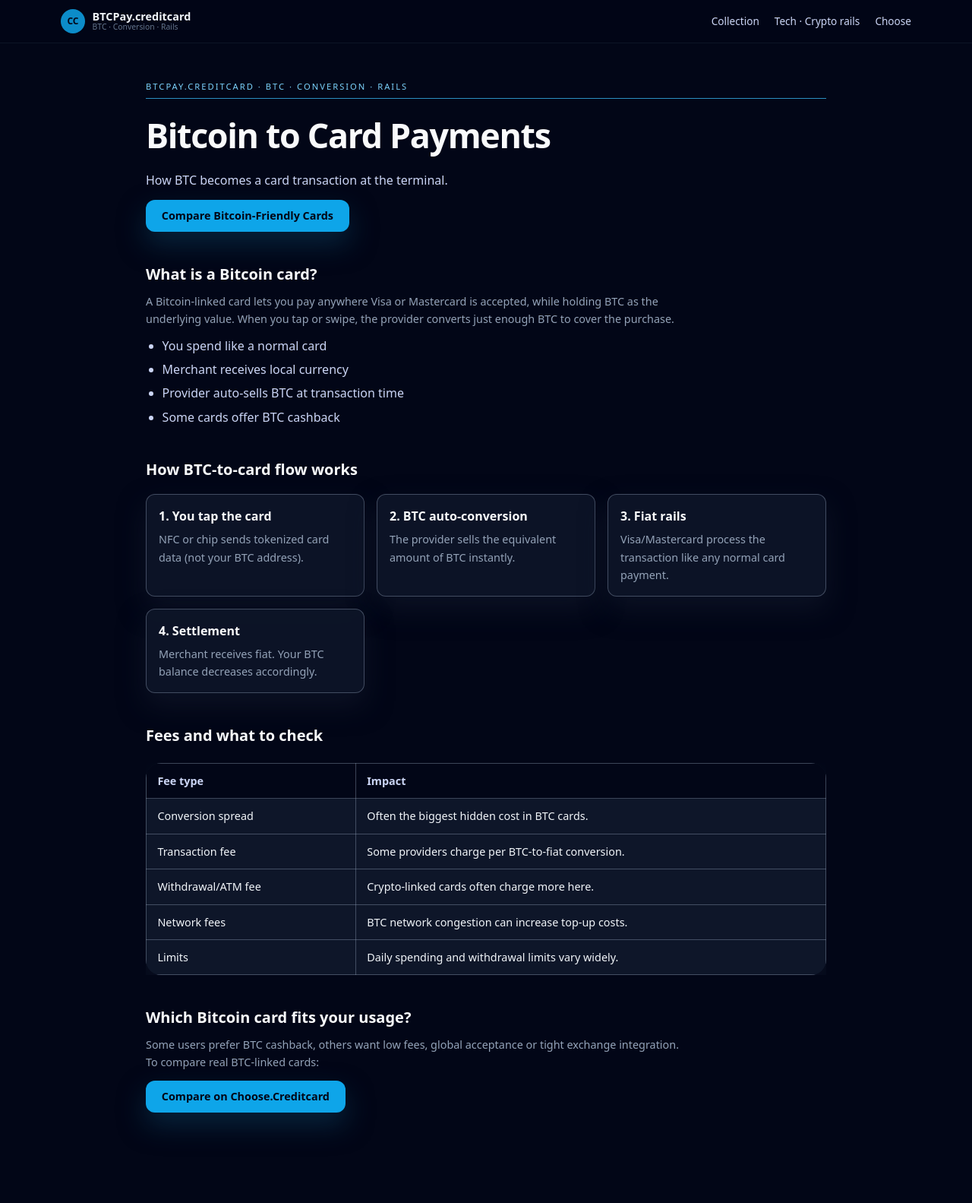
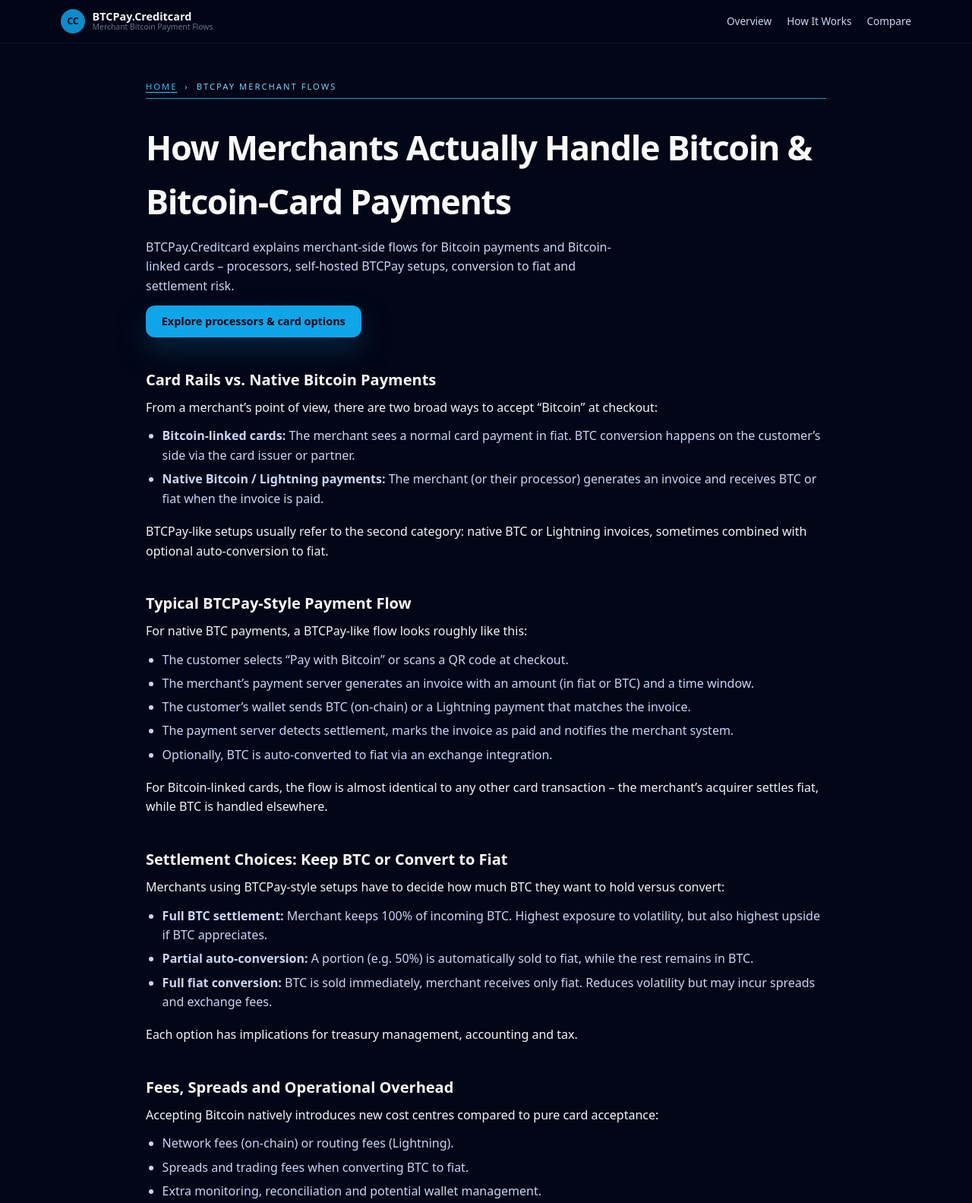
Before and after one commit to ChooseCreditCard/btcpay.creditcard, a plain HTML site: page index.html in a window 1280 px wide. Shown: the top 1583 px of the page at 76% size. Drawn offline with Linux system fonts and the light colour scheme.

Commit message:
Update index.html

```diff
--- a/index.html
+++ b/index.html
@@ -4,181 +4,232 @@
   <meta charset="UTF-8" />
   <meta name="viewport" content="width=device-width, initial-scale=1" />
 
-  <title>BTCPay.Creditcard – Bitcoin to Card Payments Explained</title>
-  <meta name="description"
-        content="How Bitcoin cards work: BTC-to-fiat conversion, spending limits, fees, rewards and how crypto is bridged onto Visa/Mastercard rails." />
+  <title>BTCPay.Creditcard – How Merchants Process Bitcoin Card Payments</title>
+  <meta name="description" content="BTCPay.creditcard explains how merchants accept Bitcoin-related card and BTC payments: processors, conversion, settlement and risk." />
   <meta name="robots" content="index,follow" />
   <link rel="canonical" href="https://btcpay.creditcard/" />
 
   <!-- Open Graph -->
-  <meta property="og:title" content="BTCPay.Creditcard – Bitcoin to Card Payments" />
-  <meta property="og:description"
-        content="Learn how Bitcoin-linked cards convert BTC to spendable balance at terminals, including fees, limits and technical flow." />
+  <meta property="og:title" content="BTCPay.Creditcard – Merchant Bitcoin Payment Flows" />
+  <meta property="og:description" content="Independent overview of how merchants handle Bitcoin payments and Bitcoin-linked cards: processors, self-hosted BTCPay setups, conversion and fees." />
   <meta property="og:type" content="website" />
   <meta property="og:url" content="https://btcpay.creditcard/" />
-  <meta property="og:image" content="https://btcpay.creditcard/preview.png" />
+  <meta property="og:image" content="https://choose.creditcard/preview.png?utm_source=btcpay.creditcard&utm_medium=referral&utm_campaign=og_image" />
 
-  <!-- Styles -->
-  <link rel="stylesheet" href="/styles.css" />
+  <!-- Twitter -->
+  <meta name="twitter:card" content="summary_large_image" />
+  <meta name="twitter:title" content="BTCPay.Creditcard – Merchant Bitcoin Payment Flows" />
+  <meta name="twitter:description" content="How merchants accept Bitcoin and Bitcoin-related card payments, and what happens behind the scenes." />
+  <meta name="twitter:image" content="https://choose.creditcard/preview.png?utm_source=btcpay.creditcard&utm_medium=referral&utm_campaign=twitter_image" />
 
   <!-- GA4 -->
   <script async src="https://www.googletagmanager.com/gtag/js?id=G-64FE63JQ3H"></script>
   <script>
     window.dataLayer = window.dataLayer || [];
-    function gtag(){ dataLayer.push(arguments); }
+    function gtag(){dataLayer.push(arguments);}
     gtag('js', new Date());
-    gtag('config','G-64FE63JQ3H');
+    gtag('config', 'G-64FE63JQ3H');
   </script>
+
+  <link rel="stylesheet" href="./styles.css" />
 </head>
-
 <body class="bg-slate-950 text-slate-100">
-
-  <!-- HEADER – unified CC -->
   <header class="site-header">
     <div class="nav-inner max-w-6xl">
       <div class="brand">
         <div class="cc-logo">CC</div>
         <div class="brand-text">
-          <span class="brand-title">BTCPay.creditcard</span>
-          <span class="brand-subtitle">BTC · Conversion · Rails</span>
+          <div class="brand-title">BTCPay.Creditcard</div>
+          <div class="brand-subtitle">Merchant Bitcoin Payment Flows</div>
         </div>
       </div>
-
       <nav class="nav-links">
-        <a href="https://fin.creditcard/?utm_source=btcpay.creditcard&utm_medium=nav&utm_campaign=collection">
-          Collection
-        </a>
-        <a href="https://tech.creditcard/?utm_source=btcpay.creditcard&utm_medium=nav&utm_campaign=tech_crypto">
-          Tech · Crypto rails
-        </a>
-        <a href="https://choose.creditcard/?utm_source=btcpay.creditcard&utm_medium=nav&utm_campaign=choose">
-          Choose
-        </a>
+        <a href="#overview">Overview</a>
+        <a href="#flows">How It Works</a>
+        <a href="#compare">Compare</a>
       </nav>
     </div>
   </header>
 
   <main class="cc-page">
-    <p class="cc-breadcrumb">BTCPay.creditcard · BTC · Conversion · Rails</p>
+    <!-- Breadcrumb -->
+    <div class="cc-breadcrumb">
+      <a href="https://choose.creditcard/?utm_source=btcpay.creditcard&utm_medium=referral&utm_campaign=breadcrumb">Home</a>
+      &nbsp;›&nbsp;
+      BTCPay Merchant Flows
+    </div>
 
-    <!-- HERO -->
+    <!-- Hero -->
     <section class="hero">
-      <h1>Bitcoin to Card Payments</h1>
+      <div class="hero-content">
+        <h1>How Merchants Actually Handle Bitcoin &amp; Bitcoin-Card Payments</h1>
         <p class="hero-lead">
-        How BTC becomes a card transaction at the terminal.
+          BTCPay.Creditcard explains merchant-side flows for Bitcoin payments and Bitcoin-linked cards – processors, self-hosted BTCPay setups, conversion to fiat and settlement risk.
         </p>
-      <a class="cta"
-         href="https://choose.creditcard/?utm_source=btcpay.creditcard&utm_medium=referral&utm_campaign=btcpay_top">
-        Compare Bitcoin-Friendly Cards
+        <a class="cta" href="https://choose.creditcard/?utm_source=btcpay.creditcard&utm_medium=referral&utm_campaign=hero_cta">
+          Explore processors &amp; card options
         </a>
-    </section>
-
-    <!-- What is BTC pay -->
-    <section class="section">
-      <h2>What is a Bitcoin card?</h2>
-      <p class="small">
-        A Bitcoin-linked card lets you pay anywhere Visa or Mastercard is accepted, while holding BTC as the
-        underlying value. When you tap or swipe, the provider converts just enough BTC to cover the purchase.
-      </p>
-      <ul class="list">
-        <li>You spend like a normal card</li>
-        <li>Merchant receives local currency</li>
-        <li>Provider auto-sells BTC at transaction time</li>
-        <li>Some cards offer BTC cashback</li>
-      </ul>
-    </section>
-
-    <!-- How BTC card flow works -->
-    <section class="section">
-      <h2>How BTC-to-card flow works</h2>
-      <div class="cluster-grid">
-        <div class="cluster-card">
-          <h3>1. You tap the card</h3>
-          <p class="small">
-            NFC or chip sends tokenized card data (not your BTC address).
-          </p>
-        </div>
-        <div class="cluster-card">
-          <h3>2. BTC auto-conversion</h3>
-          <p class="small">
-            The provider sells the equivalent amount of BTC instantly.
-          </p>
-        </div>
-        <div class="cluster-card">
-          <h3>3. Fiat rails</h3>
-          <p class="small">
-            Visa/Mastercard process the transaction like any normal card payment.
-          </p>
-        </div>
-        <div class="cluster-card">
-          <h3>4. Settlement</h3>
-          <p class="small">
-            Merchant receives fiat. Your BTC balance decreases accordingly.
-          </p>
-        </div>
       </div>
     </section>
 
-    <!-- Fees -->
+    <!-- Content sections -->
+    <section id="overview" class="section">
+      <h2>Card Rails vs. Native Bitcoin Payments</h2>
+      <p>From a merchant’s point of view, there are two broad ways to accept “Bitcoin” at checkout:</p>
+      <ul class="list">
+        <li><strong>Bitcoin-linked cards:</strong> The merchant sees a normal card payment in fiat. BTC conversion happens on the customer’s side via the card issuer or partner.</li>
+        <li><strong>Native Bitcoin / Lightning payments:</strong> The merchant (or their processor) generates an invoice and receives BTC or fiat when the invoice is paid.</li>
+      </ul>
+      <p>BTCPay-like setups usually refer to the second category: native BTC or Lightning invoices, sometimes combined with optional auto-conversion to fiat.</p>
+    </section>
+
+    <section id="flows" class="section">
+      <h2>Typical BTCPay-Style Payment Flow</h2>
+      <p>For native BTC payments, a BTCPay-like flow looks roughly like this:</p>
+      <ul class="list">
+        <li>The customer selects “Pay with Bitcoin” or scans a QR code at checkout.</li>
+        <li>The merchant’s payment server generates an invoice with an amount (in fiat or BTC) and a time window.</li>
+        <li>The customer’s wallet sends BTC (on-chain) or a Lightning payment that matches the invoice.</li>
+        <li>The payment server detects settlement, marks the invoice as paid and notifies the merchant system.</li>
+        <li>Optionally, BTC is auto-converted to fiat via an exchange integration.</li>
+      </ul>
+      <p>For Bitcoin-linked cards, the flow is almost identical to any other card transaction – the merchant’s acquirer settles fiat, while BTC is handled elsewhere.</p>
+    </section>
+
     <section class="section">
-      <h2>Fees and what to check</h2>
+      <h2>Settlement Choices: Keep BTC or Convert to Fiat</h2>
+      <p>Merchants using BTCPay-style setups have to decide how much BTC they want to hold versus convert:</p>
+      <ul class="list">
+        <li><strong>Full BTC settlement:</strong> Merchant keeps 100% of incoming BTC. Highest exposure to volatility, but also highest upside if BTC appreciates.</li>
+        <li><strong>Partial auto-conversion:</strong> A portion (e.g. 50%) is automatically sold to fiat, while the rest remains in BTC.</li>
+        <li><strong>Full fiat conversion:</strong> BTC is sold immediately, merchant receives only fiat. Reduces volatility but may incur spreads and exchange fees.</li>
+      </ul>
+      <p>Each option has implications for treasury management, accounting and tax.</p>
+    </section>
+
+    <section class="section">
+      <h2>Fees, Spreads and Operational Overhead</h2>
+      <p>Accepting Bitcoin natively introduces new cost centres compared to pure card acceptance:</p>
+      <ul class="list">
+        <li>Network fees (on-chain) or routing fees (Lightning).</li>
+        <li>Spreads and trading fees when converting BTC to fiat.</li>
+        <li>Extra monitoring, reconciliation and potential wallet management.</li>
+        <li>Implementation and maintenance of self-hosted payment servers.</li>
+      </ul>
+      <p>For some merchants, the marketing value of “we accept Bitcoin” may outweigh these frictions; for others, pure card acceptance via Bitcoin-linked cards is simpler.</p>
+    </section>
+
+    <section class="section">
+      <h2>Chargebacks, Finality and Customer Protection</h2>
+      <p>Card payments come with chargeback rules – sometimes painful for merchants, but also familiar and structured. Native Bitcoin payments are typically final once confirmed, unless the merchant voluntarily issues a refund.</p>
+      <p>This changes how disputes are handled. Merchants must adapt policies and customer communication accordingly, especially if they mix BTC and card methods.</p>
+    </section>
+
+    <!-- Comparison block -->
+    <section id="compare" class="section">
+      <h2>Comparing Merchant Bitcoin Acceptance Models</h2>
       <div class="table-wrap">
         <table class="table">
           <thead>
             <tr>
-            <th>Fee type</th>
-            <th>Impact</th>
+              <th>Model</th>
+              <th>Merchant Sees</th>
+              <th>Key Trade-Off</th>
             </tr>
           </thead>
           <tbody>
             <tr>
-            <td>Conversion spread</td>
-            <td>Often the biggest hidden cost in BTC cards.</td>
+              <td>Bitcoin-Linked Card Only</td>
+              <td>Normal card payments in fiat</td>
+              <td>Easy to support, no BTC handling – but limited “we accept BTC” signal.</td>
             </tr>
             <tr>
-            <td>Transaction fee</td>
-            <td>Some providers charge per BTC-to-fiat conversion.</td>
+              <td>Custodial BTC Processor</td>
+              <td>Dashboard with BTC &amp; fiat balances</td>
+              <td>Simpler UX, but processor holds funds and controls keys.</td>
             </tr>
             <tr>
-            <td>Withdrawal/ATM fee</td>
-            <td>Crypto-linked cards often charge more here.</td>
+              <td>Self-Hosted BTCPay-Style Server</td>
+              <td>Direct BTC / Lightning receipts</td>
+              <td>Maximum control, but requires technical skills and ops capacity.</td>
             </tr>
             <tr>
-            <td>Network fees</td>
-            <td>BTC network congestion can increase top-up costs.</td>
-          </tr>
-          <tr>
-            <td>Limits</td>
-            <td>Daily spending and withdrawal limits vary widely.</td>
+              <td>Hybrid: BTC + Card</td>
+              <td>BTC invoices + classic cards side by side</td>
+              <td>More options for customers, more complexity for accounting.</td>
             </tr>
           </tbody>
         </table>
       </div>
+      <p class="small">
+        To explore card products and acquirers that interact well with BTC processors and gateways, visit
+        <a href="https://choose.creditcard/?utm_source=btcpay.creditcard&utm_medium=referral&utm_campaign=comparison_section">
+          Choose.Creditcard
+        </a>.
+      </p>
     </section>
 
-    <!-- Compare CTA -->
+    <!-- Cluster links -->
     <section class="section">
-      <h2>Which Bitcoin card fits your usage?</h2>
+      <h2>Related Crypto &amp; Infrastructure Microsites</h2>
+      <div class="cluster-grid">
+        <a class="cluster-card" href="https://bitcoinpay.creditcard/?utm_source=btcpay.creditcard&utm_medium=referral&utm_campaign=cluster_bitcoinpay">
+          <h3>BitcoinPay.Creditcard</h3>
+          <p>Cardholder view: how Bitcoin-backed cards work at checkout.</p>
+        </a>
+        <a class="cluster-card" href="https://cryptopay.creditcard/?utm_source=btcpay.creditcard&utm_medium=referral&utm_campaign=cluster_cryptopay">
+          <h3>CryptoPay.Creditcard</h3>
+          <p>Broader crypto card flows across multiple assets and platforms.</p>
+        </a>
+        <a class="cluster-card" href="https://tokens.creditcard/?utm_source=btcpay.creditcard&utm_medium=referral&utm_campaign=cluster_tokens">
+          <h3>Tokens.Creditcard</h3>
+          <p>Token-based rewards, governance tokens and loyalty design.</p>
+        </a>
+        <a class="cluster-card" href="https://defipay.creditcard/?utm_source=btcpay.creditcard&utm_medium=referral&utm_campaign=cluster_defipay">
+          <h3>DefiPay.Creditcard</h3>
+          <p>DeFi-linked cards and on-chain yield routing for merchant flows.</p>
+        </a>
+        <a class="cluster-card" href="https://digi.creditcard/?utm_source=btcpay.creditcard&utm_medium=referral&utm_campaign=cluster_digi">
+          <h3>Digi.Creditcard</h3>
+          <p>Payment rails and digital authorization infrastructure.</p>
+        </a>
+      </div>
+    </section>
+
+    <!-- Collection section -->
+    <section class="section">
+      <h2>Part of The CreditCard Collection</h2>
       <p class="small">
-        Some users prefer BTC cashback, others want low fees, global acceptance or tight exchange integration.<br />
-        To compare real BTC-linked cards:
+        BTCPay.Creditcard is the merchant-and-infrastructure-focused Bitcoin spoke in <strong>The CreditCard Collection</strong> — a network of narrow, documentation-based microsites operated by ronarn AS.
       </p>
-      <a class="cta"
-         href="https://choose.creditcard/?utm_source=btcpay.creditcard&utm_medium=referral&utm_campaign=btcpay_bottom">
-        Compare on Choose.Creditcard
+      <p class="small">
+        We don’t process payments or run gateways. We break down how they work so merchants and product teams can ask better questions before integrating.
+      </p>
+      <p class="small">
+        For a broader view of card products, acquirers and processors that may sit alongside BTC solutions, go to
+        <a href="https://choose.creditcard/?utm_source=btcpay.creditcard&utm_medium=referral&utm_campaign=collection_section">
+          Choose.Creditcard
+        </a>.
+      </p>
+    </section>
+
+    <!-- Bottom CTA -->
+    <section class="section">
+      <h2>Design Your Bitcoin Acceptance Strategy Intentionally</h2>
+      <p class="small">
+        Use BTCPay.Creditcard as a mental model for how BTC and cards fit into your checkout – then use the main comparison hub to choose card products and partners that match your risk, complexity and branding goals.
+      </p>
+      <a class="cta" href="https://choose.creditcard/?utm_source=btcpay.creditcard&utm_medium=referral&utm_campaign=bottom_cta">
+        Explore options on Choose.Creditcard
       </a>
     </section>
   </main>
 
-  <!-- MINI FOOTER -->
   <footer class="mini-footer">
-    <p class="mini-footer-main">
-      © 2025 The CreditCard Collection — ronarn AS
-    </p>
+    <p class="mini-footer-main">© 2025 The CreditCard Collection — ronarn AS</p>
     <p class="mini-footer-contact">
       Contact: <a href="mailto:support@cc.creditcard">support@cc.creditcard</a>
     </p>
   </footer>
-
 </body>
 </html>
```
Lines whose indentation alone changed are shown as unchanged.
